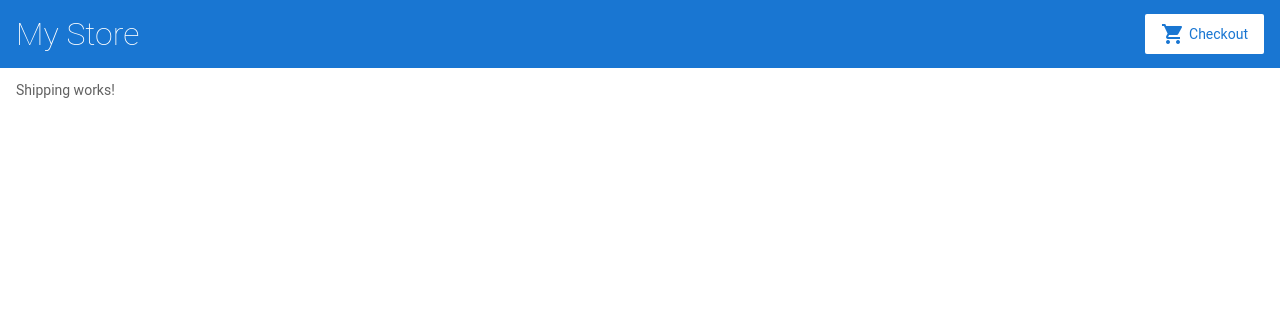
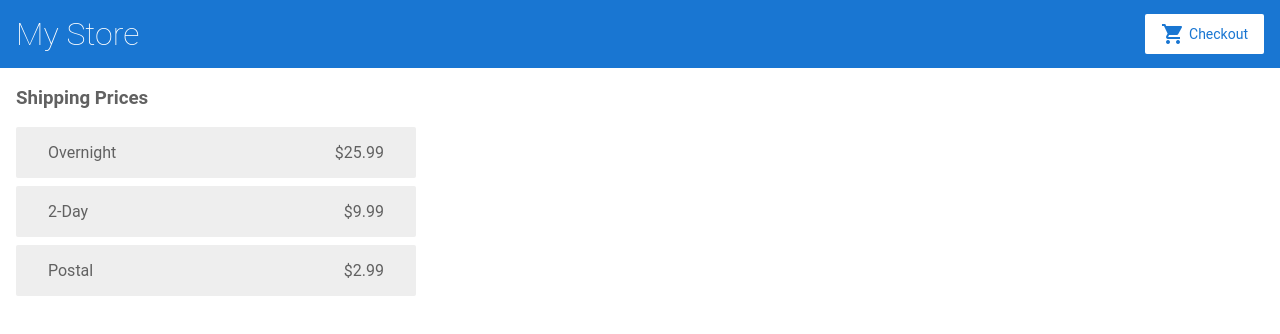
Before and after one commit to felipegueller/angular-my-store, an Angular app: page /shipping in a window 1280 px wide. Shown: the top 334 px of the page. Built offline with nearby package versions, Linux system fonts and the light colour scheme.

Commit message:
:sparkles: feat: getting the observing value using async pipe

```diff
--- a/src/app/shipping/shipping.component.html
+++ b/src/app/shipping/shipping.component.html
@@ -1 +1,6 @@
-<p>Shipping works!</p>
+<h3>Shipping Prices</h3>
+
+<div class="shipping-item" *ngFor="let item of shippingCosts | async">
+  <span>{{ item.type }}</span>
+  <span>{{ item.price | currency }}</span>
+</div>
--- a/src/app/shipping/shipping.component.ts
+++ b/src/app/shipping/shipping.component.ts
@@ -1,4 +1,7 @@
 import { Component, OnInit } from '@angular/core'
+import { Observable } from 'rxjs'
+
+import { CartService } from '../cart.service'
 
 @Component({
   selector: 'app-shipping',
@@ -6,10 +9,11 @@ import { Component, OnInit } from '@angular/core'
   styleUrls: ['./shipping.component.css']
 })
 export class ShippingComponent implements OnInit {
+  shippingCosts!: Observable<{ type: string, price: number }[]>
 
-  constructor () {}
+  constructor (private cart: CartService) {}
 
   ngOnInit(): void {
-
+    this.shippingCosts = this.cart.getShippingPrices()
   }
 }
```
